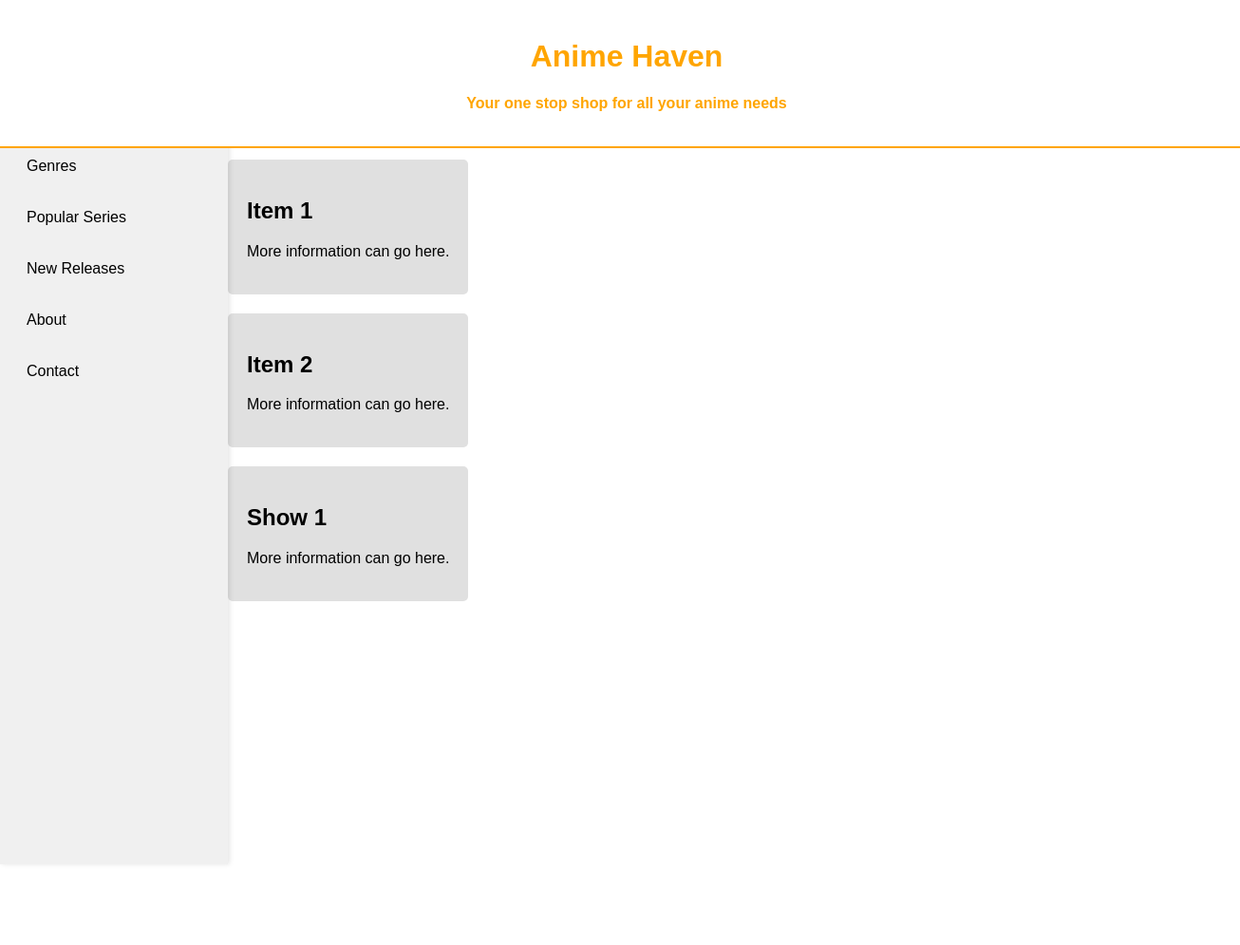
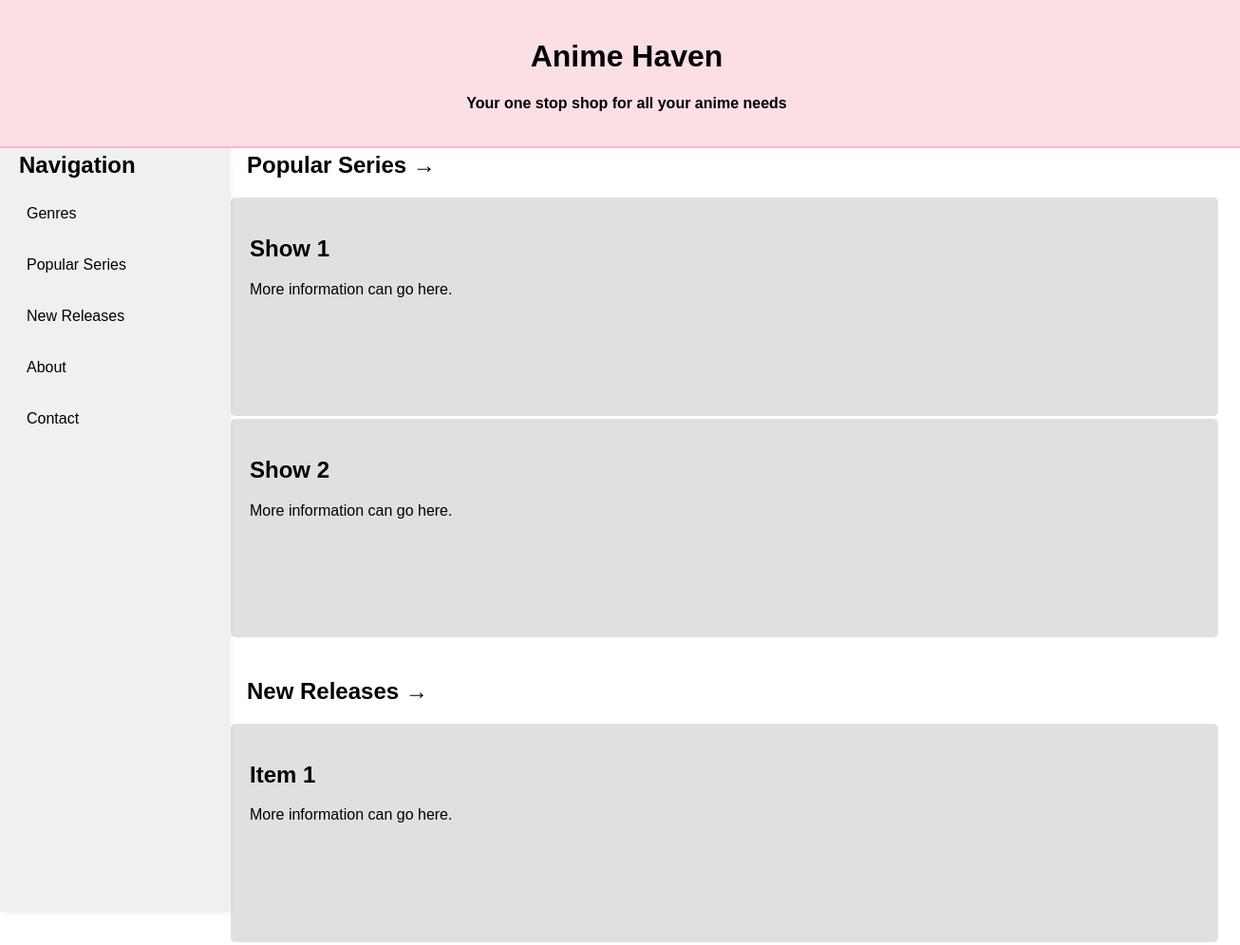
Before and after one commit to JamieMason592/WebDev_Project_RainyDay, a plain HTML site: page index.html in a window 1280 px wide. Shown: the whole page at 95% size, 1306 px wide, since content can reach past the window. Before the commit the page ends 800 px from the top, so only its background shows below. Drawn offline with Linux system fonts and the light colour scheme.

Commit message:
Add files via upload

```diff
--- a/index.html
+++ b/index.html
@@ -18,11 +18,11 @@
         /* program to set header style i.e. colour and set it to bold and location */
         header {
             text-align: center;
-            background-color: #ffffff;
-            color: orange;
+            background-color: rgb(252, 223, 228);
+            color: #000;
+            border-bottom: 2px solid lightpink;
             padding: 20px;
             font-weight: bold;
-            border-bottom: 2px solid orange;
             width: 100%;
             position: fixed;
             top: 0;
@@ -32,11 +32,12 @@
         nav {
             width: 200px;
             background-color: #f0f0f0;
+            color:#000;
             padding: 20px;
             height: 100vh;
             position: fixed;
             /* adjust for the header space */
-            top: 70px;
+            top: 120px;
             box-shadow: 2px 0 5px rgba(0, 0, 0, 0.1);
         }
 
@@ -59,12 +60,31 @@
             margin-left: 220px;
             padding: 20px;
         }
+        /* Heading of boxes position*/
+        .box2 {
+            background-color:white;
+            padding-top: 120px;
+            color: #000;
+            position: static;
+            padding-left: 20px;
 
+        }
+        .box3 {
+            background-color:white;
+            padding-top: 20px;
+            color: #000;
+            position: relative;
+            left: 20px;
+
+        }
         .box {
             background-color: #e0e0e0;
+            color:#000;
             padding: 20px;
-            margin: 20px 0;
+            margin: 3px ;
             border-radius: 5px;
+            width: 1000px;
+            height: 190px;
         }
     </style>
 </head>
@@ -86,19 +106,26 @@
     </nav>
 
     <div class="content">
-        <div class="box">
+
+
+
+
+        <div class="box2">
             <h2>Popular Series →</h2>
         </div>
         <div class="box">
-            <h2>Item 1</h2>
+            <h2>Show 1</h2>
             <p>More information can go here.</p>
         </div>
         <div class="box">
-            <h2>Item 2</h2>
+            <h2>Show 2</h2>
             <p>More information can go here.</p>
         </div>
+        <div class="box3">
+            <h2>New Releases →</h2>
+        </div>
         <div class="box">
-            <h2>Show 1</h2>
+            <h2>Item 1</h2>
             <p>More information can go here.</p>
         </div>
     </div>
```
Also changed, not shown: 1 other file.
